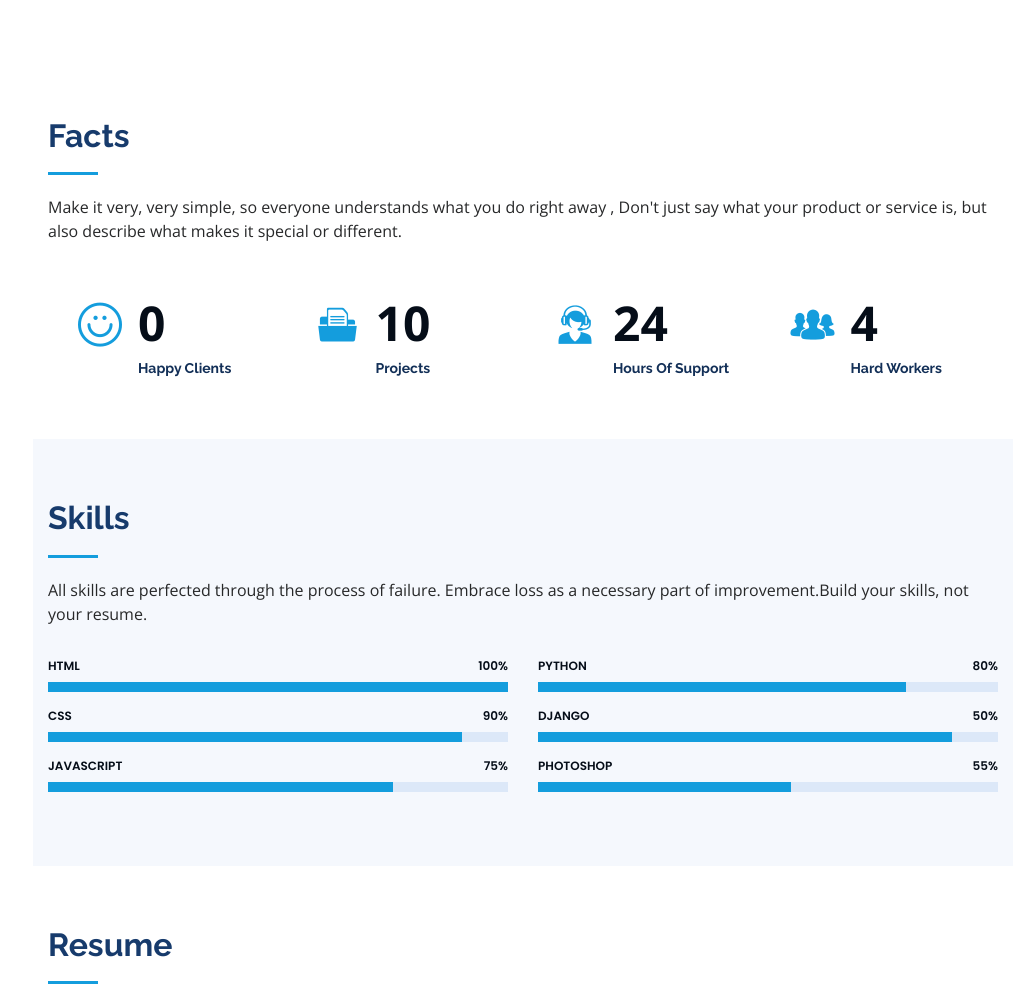
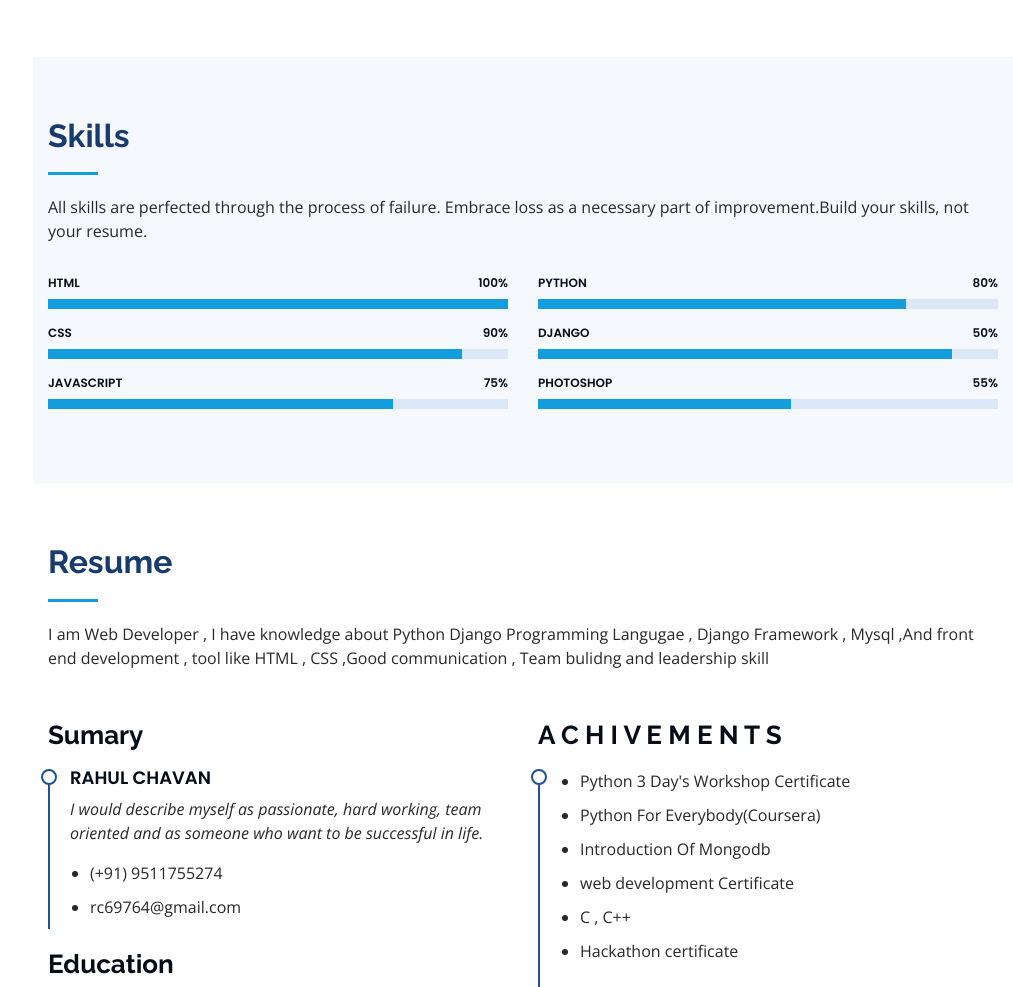
Before and after one commit to Rcpatil126/personal_blog_rc, a plain HTML site: page index.html in a window 1280 px wide. Shown: the part 1316-2303 px from the top of the page, without its empty margins (267-1280 px from the left). Drawn offline with nearby package versions, Linux system fonts and the light colour scheme.

Commit message:
Update
Update

```diff
--- a/index.html
+++ b/index.html
@@ -115,53 +115,13 @@
       </div>
     </section><!-- End About Section -->
 
-    <!-- ======= Facts Section ======= -->
-    <section id="facts" class="facts">
-      <div class="container">
 
-        <div class="section-title">
-          <h2>Facts</h2>
-          <p>Make it very, very simple, so everyone understands what you do right away , Don't just say what your product or service is, but also describe what makes it special or different.</p>
-        </div>
 
-        <div class="row no-gutters">
 
-          <div class="col-lg-3 col-md-6 d-md-flex align-items-md-stretch" data-aos="fade-up">
-            <div class="count-box">
-              <i class="icofont-simple-smile"></i>
-              <span data-toggle="counter-up">0</span>
-              <p><strong>Happy Clients</strong></p>
-            </div>
-          </div>
 
-          <div class="col-lg-3 col-md-6 d-md-flex align-items-md-stretch" data-aos="fade-up" data-aos-delay="100">
-            <div class="count-box">
-              <i class="icofont-document-folder"></i>
-              <span data-toggle="counter-up">10</span>
-              <p><strong>Projects</strong></p>
-            </div>
-          </div>
 
-          <div class="col-lg-3 col-md-6 d-md-flex align-items-md-stretch" data-aos="fade-up" data-aos-delay="200">
-            <div class="count-box">
-              <i class="icofont-live-support"></i>
-              <span data-toggle="counter-up">24</span>
-              <p><strong>Hours Of Support</strong></p>
-            </div>
-          </div>
 
-          <div class="col-lg-3 col-md-6 d-md-flex align-items-md-stretch" data-aos="fade-up" data-aos-delay="300">
-            <div class="count-box">
-              <i class="icofont-users-alt-5"></i>
-              <span data-toggle="counter-up">4</span>
-              <p><strong>Hard Workers</strong></p>
-            </div>
-          </div>
 
-        </div>
-
-      </div>
-    </section><!-- End Facts Section -->
 
     <!-- ======= Skills Section ======= -->
     <section id="skills" class="skills section-bg">
@@ -363,7 +323,7 @@
 
         <div class="section-title">
           <h2>Contact</h2>
-          <p>Offer more than one way to contact you. Sometimes users want to talk to you on the phone, or live chat, rather than fill out a form. Be sure to give them the option to choose the method they’re most comfortable with</p>
+
         </div>
 
         <div class="row" data-aos="fade-in">
```
